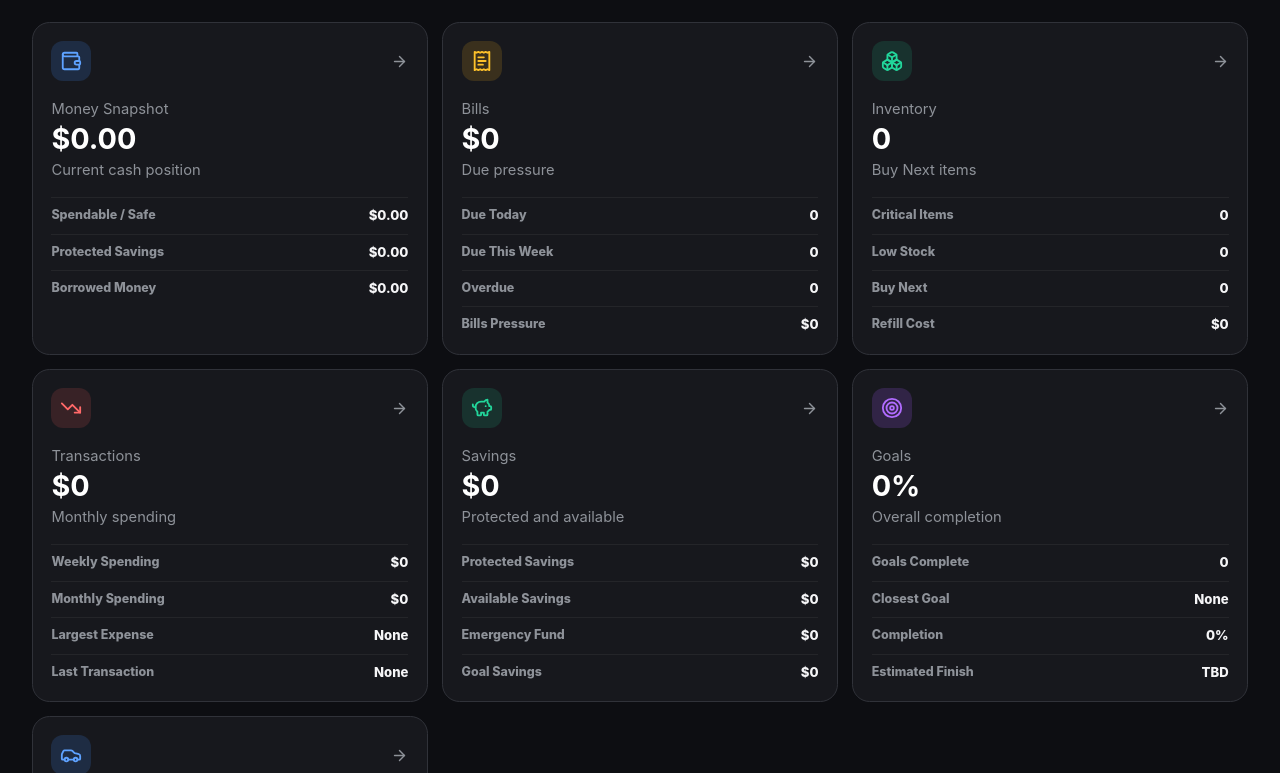
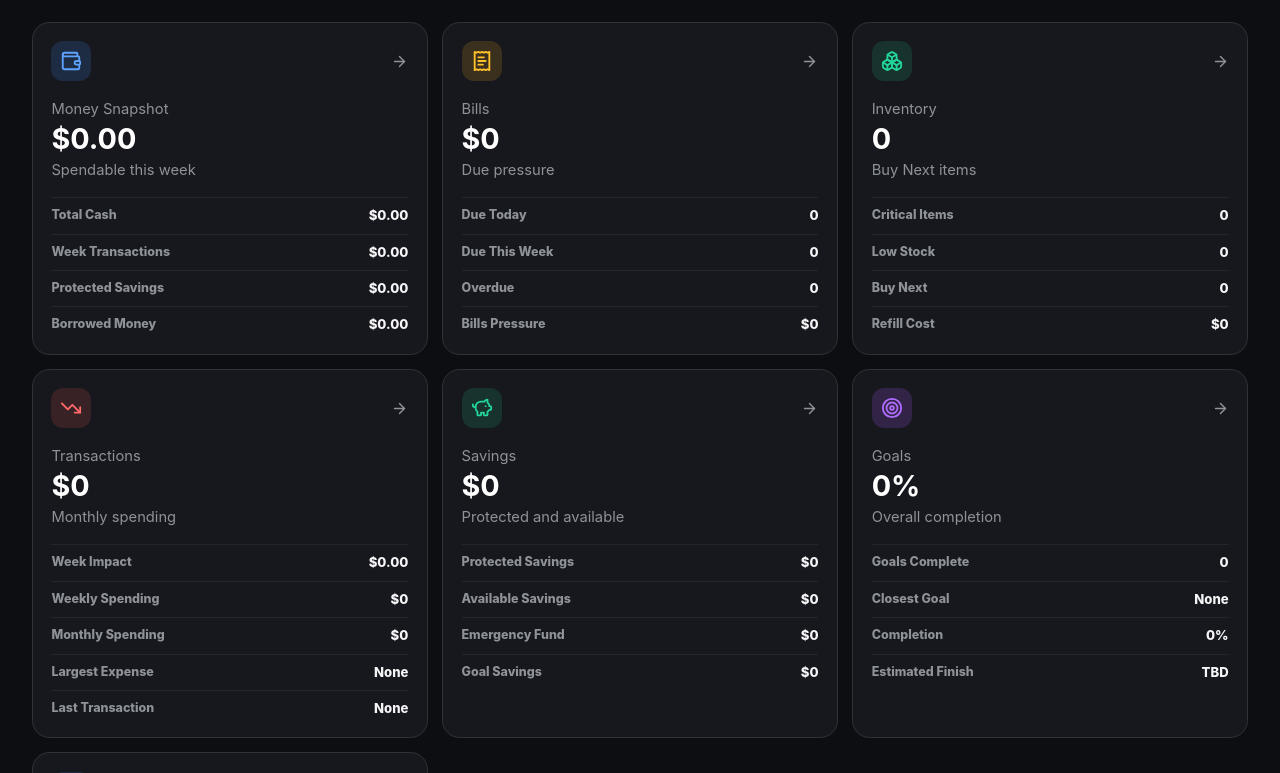
Before and after one commit to itwizzle21-CYBER/vcc-os, a React (Vite) app: page / in a window 1280 px wide. Shown: the part 707-1480 px from the top of the page. Built offline with nearby package versions, Linux system fonts and the light colour scheme.

Commit message:
Show weekly transaction impact on snapshot

```diff
--- a/src/App.tsx
+++ b/src/App.tsx
@@ -444,6 +444,7 @@ function TransactionsPage({
           <strong className="income">+{formatCurrency(incomeTotal)}</strong>
           <strong className="expense">-{formatCurrency(expenseTotal)}</strong>
           <em>{formatCurrency(transferTotal)} transfers</em>
+          <em>Week impact {formatCurrency(financialState.transactionWeekNet)}</em>
           <em>{categoryFilter === "all" ? "All categories" : categoryFilter}</em>
           <em>{recurringCount} recurring</em>
         </div>
@@ -1544,6 +1545,7 @@ function summaryForSection(section: SectionKey, financialState: ReturnType<typeo
       { label: "Paycheck Status", value: "Planner ready" },
     ],
     transactions: [
+      { label: "Week Impact", value: financialState.transactionWeekNet, tone: financialState.transactionWeekNet < 0 ? "bad" as const : "good" as const },
       { label: "Weekly Spending", value: financialState.weeklySpending },
       { label: "Monthly Spending", value: financialState.monthlySpending },
       { label: "Weekly Income", value: financialState.weeklyIncome },
--- a/src/components/dashboard/Dashboard.tsx
+++ b/src/components/dashboard/Dashboard.tsx
@@ -52,10 +52,11 @@ export default function Dashboard({
       tone: "blue",
       icon: <Wallet size={22} />,
       title: "Money Snapshot",
-      value: formatExactCurrency(financialState.totalCash),
-      detail: "Current cash position",
+      value: formatExactCurrency(Math.min(financialState.spendableCash, financialState.safeToSpend)),
+      detail: "Spendable this week",
       metrics: [
-        ["Spendable / Safe", formatExactCurrency(Math.min(financialState.spendableCash, financialState.safeToSpend))],
+        ["Total Cash", formatExactCurrency(financialState.totalCash)],
+        ["Week Transactions", formatExactCurrency(financialState.transactionWeekNet)],
         ["Protected Savings", formatExactCurrency(financialState.protectedSavings)],
         ["Borrowed Money", formatExactCurrency(financialState.borrowedMoney)],
       ],
@@ -96,6 +97,7 @@ export default function Dashboard({
       value: formatWholeCurrency(financialState.monthlySpending),
       detail: "Monthly spending",
       metrics: [
+        ["Week Impact", formatExactCurrency(financialState.transactionWeekNet)],
         ["Weekly Spending", formatWholeCurrency(financialState.weeklySpending)],
         ["Monthly Spending", formatWholeCurrency(financialState.monthlySpending)],
         ["Largest Expense", financialState.largestExpense],
--- a/src/lib/engine/financialEngine.ts
+++ b/src/lib/engine/financialEngine.ts
@@ -73,7 +73,9 @@ export function computeFinancialState(data: AppData): FinancialState {
   const safeToSpend = Math.max(0, spendableCash - billsPressure - borrowedMoney);
 
   const expenseRows = transactions.filter((row) => toNumber(row.cells.amount) < 0 || !row.cells.category.toLowerCase().includes("income"));
-  const weeklySpending = expenseRows.filter((row) => isWithinDays(row.cells.date, today, 7)).reduce((sum, row) => sum + Math.abs(toNumber(row.cells.amount)), 0);
+  const weeklySpending = currentWeekTransactions
+    .filter((row) => toNumber(row.cells.amount) < 0 || !row.cells.category.toLowerCase().includes("income"))
+    .reduce((sum, row) => sum + Math.abs(toNumber(row.cells.amount)), 0);
   const monthlySpending = expenseRows.filter((row) => isWithinDays(row.cells.date, today, 31)).reduce((sum, row) => sum + Math.abs(toNumber(row.cells.amount)), 0);
   const largest = [...expenseRows].sort((a, b) => Math.abs(toNumber(b.cells.amount)) - Math.abs(toNumber(a.cells.amount)))[0];
   const last = [...transactions].sort((a, b) => (b.cells.date || "").localeCompare(a.cells.date || ""))[0];
@@ -131,6 +133,7 @@ export function computeFinancialState(data: AppData): FinancialState {
     receivedIncome,
     weeklySpending,
     monthlySpending,
+    transactionWeekNet: transactionNet,
     largestExpense: largest ? `${largest.cells.description || "Expense"} (${largest.cells.amount})` : "None",
     lastTransaction: last ? `${last.cells.description || "Transaction"} (${last.cells.amount})` : "None",
     billsDueToday,
--- a/src/lib/types/app.ts
+++ b/src/lib/types/app.ts
@@ -90,6 +90,7 @@ export interface FinancialState {
   receivedIncome: number;
   weeklySpending: number;
   monthlySpending: number;
+  transactionWeekNet: number;
   largestExpense: string;
   lastTransaction: string;
   billsDueToday: number;
```
